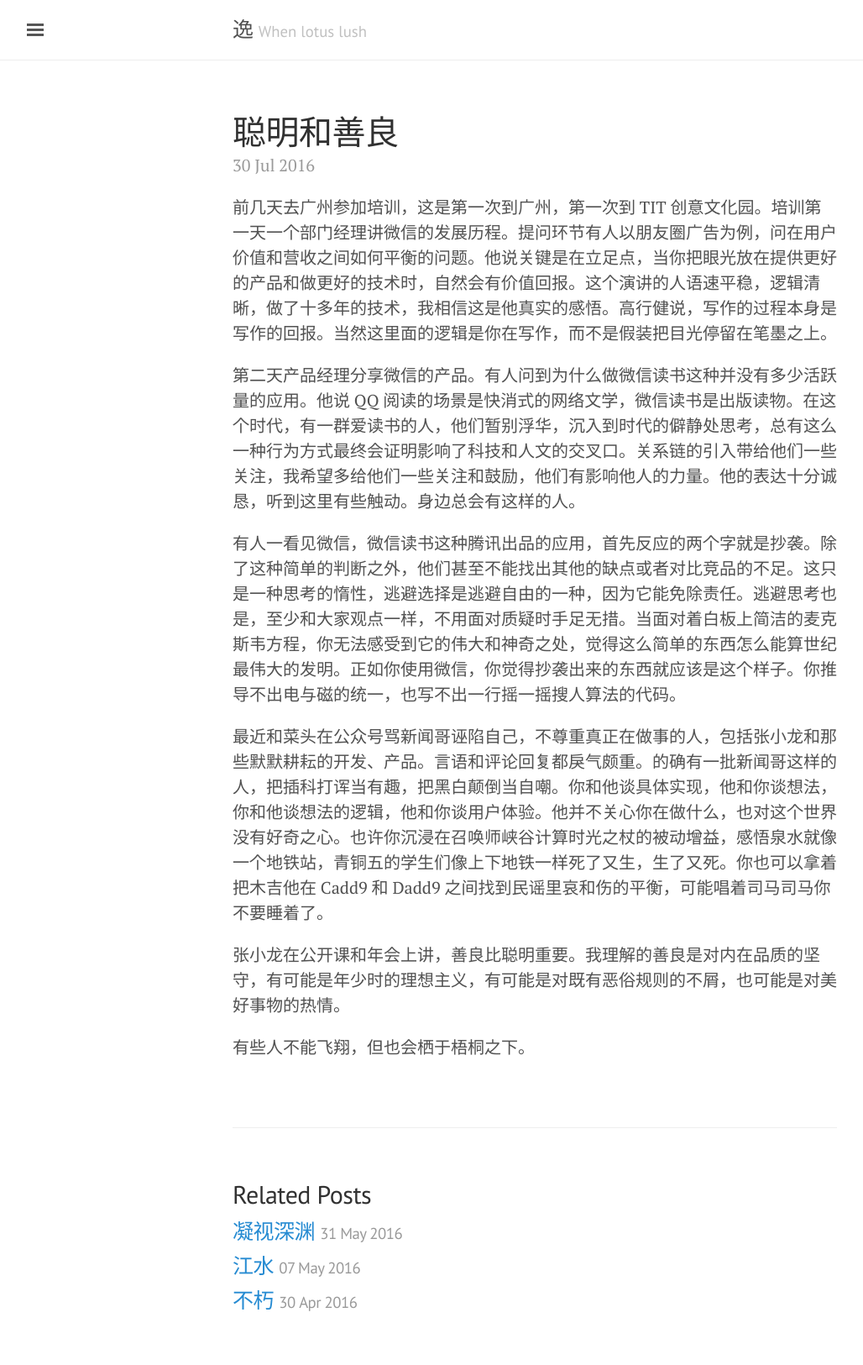
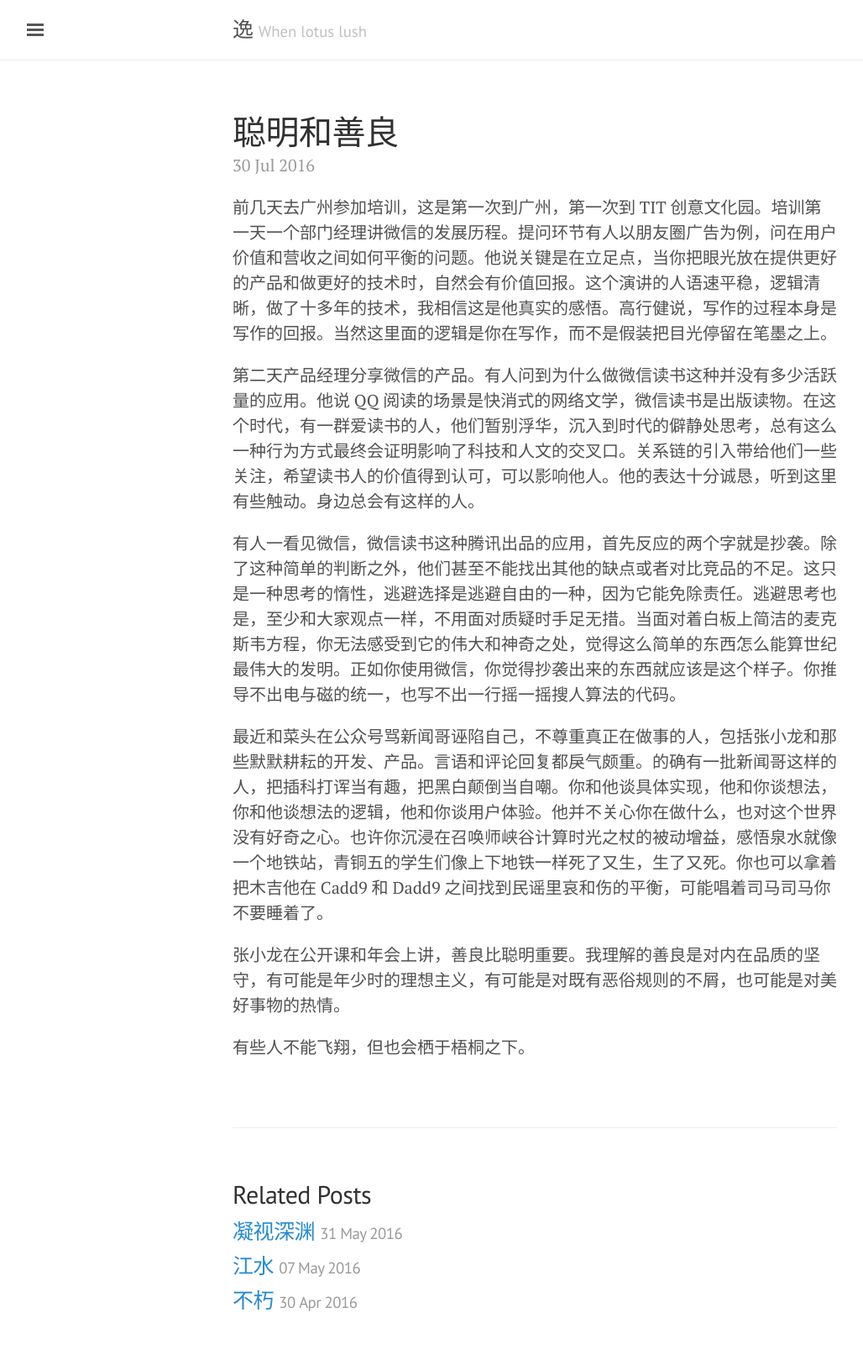
Before and after one commit to literblog/literblog.github.com, a Jekyll site: the page built from _posts/2016-07-30-good.md, in a window 1280 px wide. Shown: the whole page at 84% size, without its empty margins (3-1031 px from the left). Built offline with Jekyll 4.4.1, drawn with Linux system fonts in a browser that asks for light colours; comment, search, counter and statistics services are not loaded.

Commit message:
Update 2016-07-30-good.md

```diff
--- a/_posts/2016-07-30-good.md
+++ b/_posts/2016-07-30-good.md
@@ -8,7 +8,7 @@ tags:
 
 前几天去广州参加培训，这是第一次到广州，第一次到 TIT 创意文化园。培训第一天一个部门经理讲微信的发展历程。提问环节有人以朋友圈广告为例，问在用户价值和营收之间如何平衡的问题。他说关键是在立足点，当你把眼光放在提供更好的产品和做更好的技术时，自然会有价值回报。这个演讲的人语速平稳，逻辑清晰，做了十多年的技术，我相信这是他真实的感悟。高行健说，写作的过程本身是写作的回报。当然这里面的逻辑是你在写作，而不是假装把目光停留在笔墨之上。
 
-第二天产品经理分享微信的产品。有人问到为什么做微信读书这种并没有多少活跃量的应用。他说 QQ 阅读的场景是快消式的网络文学，微信读书是出版读物。在这个时代，有一群爱读书的人，他们暂别浮华，沉入到时代的僻静处思考，总有这么一种行为方式最终会证明影响了科技和人文的交叉口。关系链的引入带给他们一些关注，我希望多给他们一些关注和鼓励，他们有影响他人的力量。他的表达十分诚恳，听到这里有些触动。身边总会有这样的人。
+第二天产品经理分享微信的产品。有人问到为什么做微信读书这种并没有多少活跃量的应用。他说 QQ 阅读的场景是快消式的网络文学，微信读书是出版读物。在这个时代，有一群爱读书的人，他们暂别浮华，沉入到时代的僻静处思考，总有这么一种行为方式最终会证明影响了科技和人文的交叉口。关系链的引入带给他们一些关注，希望读书人的价值得到认可，可以影响他人。他的表达十分诚恳，听到这里有些触动。身边总会有这样的人。
 
 有人一看见微信，微信读书这种腾讯出品的应用，首先反应的两个字就是抄袭。除了这种简单的判断之外，他们甚至不能找出其他的缺点或者对比竞品的不足。这只是一种思考的惰性，逃避选择是逃避自由的一种，因为它能免除责任。逃避思考也是，至少和大家观点一样，不用面对质疑时手足无措。当面对着白板上简洁的麦克斯韦方程，你无法感受到它的伟大和神奇之处，觉得这么简单的东西怎么能算世纪最伟大的发明。正如你使用微信，你觉得抄袭出来的东西就应该是这个样子。你推导不出电与磁的统一，也写不出一行摇一摇搜人算法的代码。
 
```
